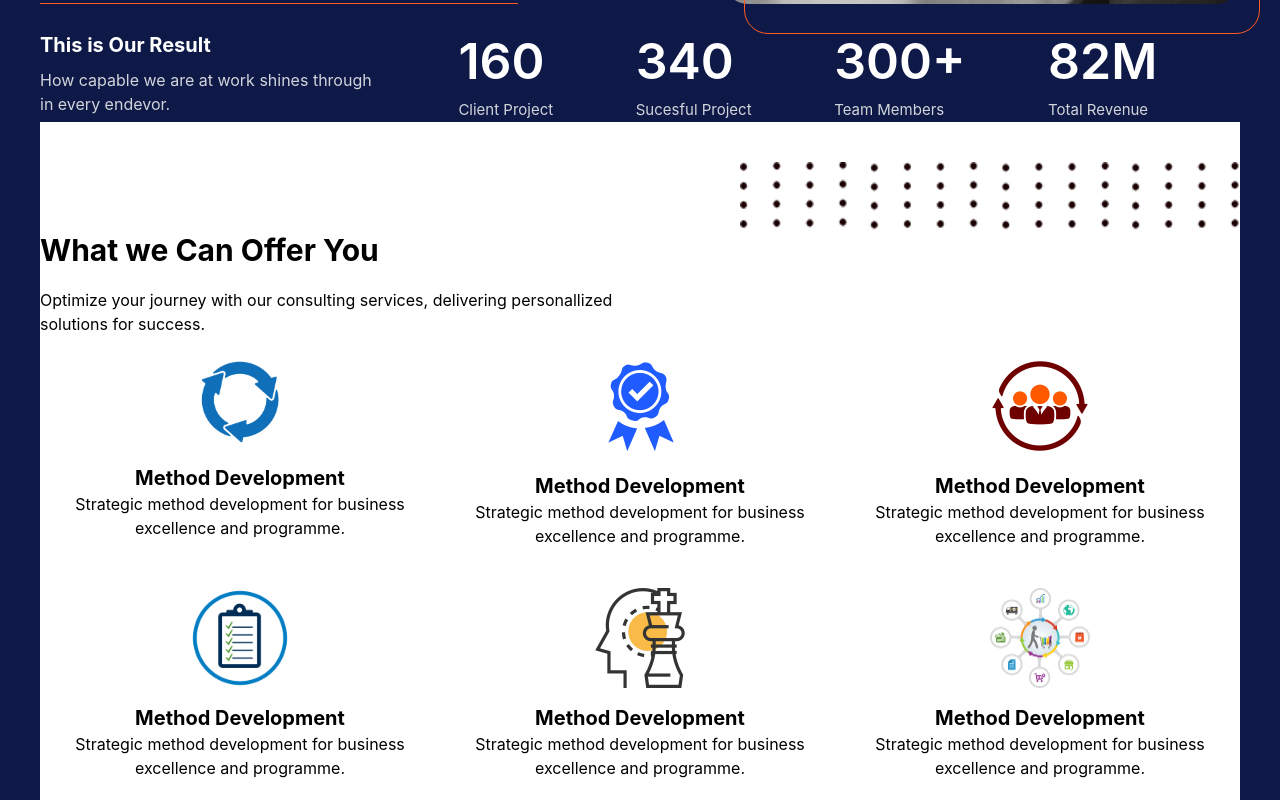
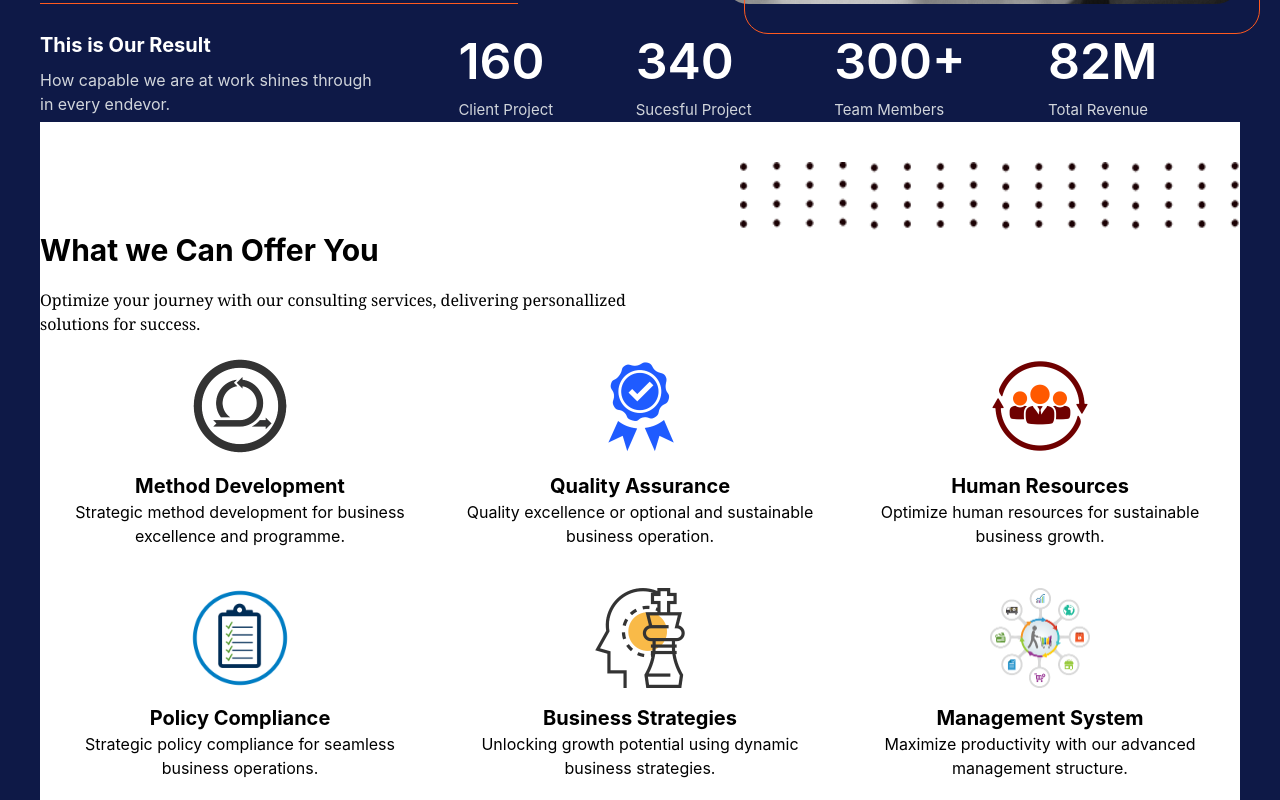
Before and after one commit to shivam-singh-negi/React-Landing-Pages, a React (Create React App) app: page / in a window 1280 px wide. Shown: the part 463-1263 px from the top of the page. Built offline with nearby package versions, Linux system fonts and the light colour scheme.

Commit message:
service done almost

```diff
--- a/src/sections/Tabs/Services.jsx
+++ b/src/sections/Tabs/Services.jsx
@@ -7,6 +7,48 @@ import hr from "./Home/assets/hr.png"
 import strategies from "./Home/assets/strategies.png"
 import management from "./Home/assets/management.png"
 import policy from "./Home/assets/Policy.png"
+
+
+const data = [
+    {
+      imgSrc: development_icon,
+      imgAlt: 'development_icon',
+      title: 'Method Development',
+      description: 'Strategic method development for business excellence and programme.'
+    },
+    {
+      imgSrc: quality_assurance,
+      imgAlt: 'quality_assurance',
+      title: 'Quality Assurance',
+      description: 'Quality excellence or optional and sustainable business operation.'
+    },
+    {
+      imgSrc: hr,
+      imgAlt: 'hr',
+      title: 'Human Resources',
+      description: 'Optimize human resources for sustainable business growth.'
+    },
+    {
+      imgSrc: policy,
+      imgAlt: 'policy',
+      title: 'Policy Compliance',
+      description: 'Strategic policy compliance for seamless business operations.'
+    },
+    {
+      imgSrc: strategies,
+      imgAlt: 'strategies',
+      title: 'Business Strategies',
+      description: 'Unlocking growth potential using dynamic business strategies.'
+    },
+    {
+      imgSrc: management,
+      imgAlt: 'management',
+      title: 'Management System',
+      description: 'Maximize productivity with our advanced management structure.'
+    }
+  ];
+
+
 const Services = () => {
     const service={
 
@@ -18,7 +60,7 @@ const Services = () => {
             <section class="relative flex flex-row  ">
             <div class="flex flex-col space-y-5 w-1/2 ">
                 <h1 class="text-black text-3xl font-bold">What we Can Offer You</h1>
-                <p>
+                <p class="font-serif ">
                     Optimize your journey with our consulting services, delivering
                     personallized solutions for success.
                 </p>
@@ -26,55 +68,20 @@ const Services = () => {
             </div>
 
             </section>
-            <section class="flex flex-row flex-wrap justify-evenly ">
-            <div class="flex flex-col text-wrap items-center text-center p-5   space-y-4 w-1/3 ">
-                    <img src={development_icon} alt="development_icon" class="w-[100px]" />
-                    <div class="items-center">
-                    <h1 class="text-xl font-bold">Method Development</h1>
-                    <p>Strategic method development for business excellence and programme.</p>
-                    </div>
-                </div>
-                <div class="flex flex-col text-wrap items-center text-center   p-5  space-y-4 w-1/3">
-                    <img src={quality_assurance} alt="quality_assurance" class="w-[100px]" />
-                    <div class="items-center">
-                    <h1 class="text-xl font-bold">Method Development</h1>
-                    <p>Strategic method development for business excellence and programme.</p>
-                    </div>
-                </div>
-                <div class="flex flex-col text-wrap items-center text-center  p-5 space-y-4 w-1/3">
-                    <img src={hr} alt="hr" class="w-[100px]" />
-                    <div class="items-center">
-                    <h1 class="text-xl font-bold">Method Development</h1>
-                    <p>Strategic method development for business excellence and programme.</p>
-                    </div>
-                </div>
-                <div class="flex flex-col text-wrap items-center text-center  p-5  space-y-4 w-1/3">
-                    <img src={policy} alt="policy" class="w-[100px]" />
-                    <div class="items-center">
-                    <h1 class="text-xl font-bold">Method Development</h1>
-                    <p>Strategic method development for business excellence and programme.</p>
-                    </div>
-                </div>
-                <div class="flex flex-col text-wrap items-center text-center  p-5 space-y-4 w-1/3">
-                    <img src={strategies} alt="strategies" class="w-[100px]" />
-                    <div class="items-center">
-                    <h1 class="text-xl font-bold">Method Development</h1>
-                    <p>Strategic method development for business excellence and programme.</p>
-                    </div>
-                </div>
-                <div class="flex flex-col text-wrap items-center text-center  p-5  space-y-4 w-1/3">
-                    <img src={management} alt="manageent" class="w-[100px]" />
-                    <div class="items-center">
-                    <h1 class="text-xl font-bold">Method Development</h1>
-                    <p>Strategic method development for business excellence and programme.</p>
-                    </div>
-                </div>
-
-
-            </section>
 
 
 
+            <section className="flex flex-row flex-wrap justify-evenly">
+      {data.map((item, index) => (
+        <div key={index} className="flex flex-col items-center text-center p-5 space-y-4 w-1/3">
+          <img src={item.imgSrc} alt={item.imgAlt} className="w-[100px]" />
+          <div className="items-center">
+            <h1 className="text-xl font-bold">{item.title}</h1>
+            <p>{item.description}</p>
+          </div>
+        </div>
+      ))}
+    </section>
         </div>
     );
 }
```
Also changed, not shown: src/sections/Tabs/Home/assets/development_icon.png.
